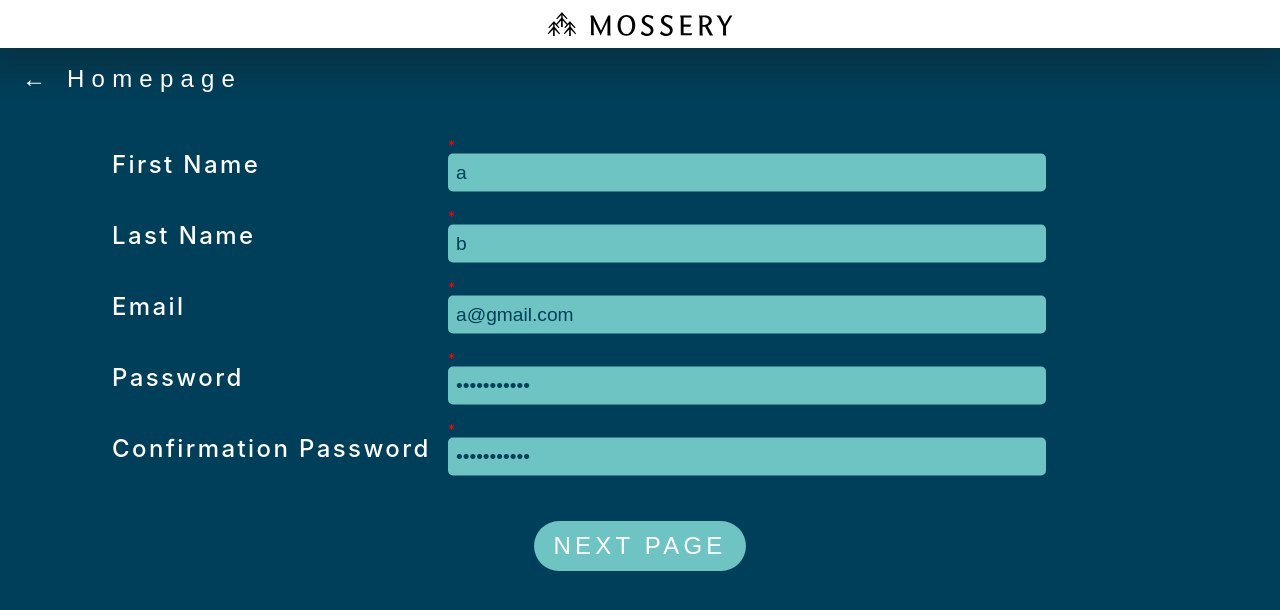
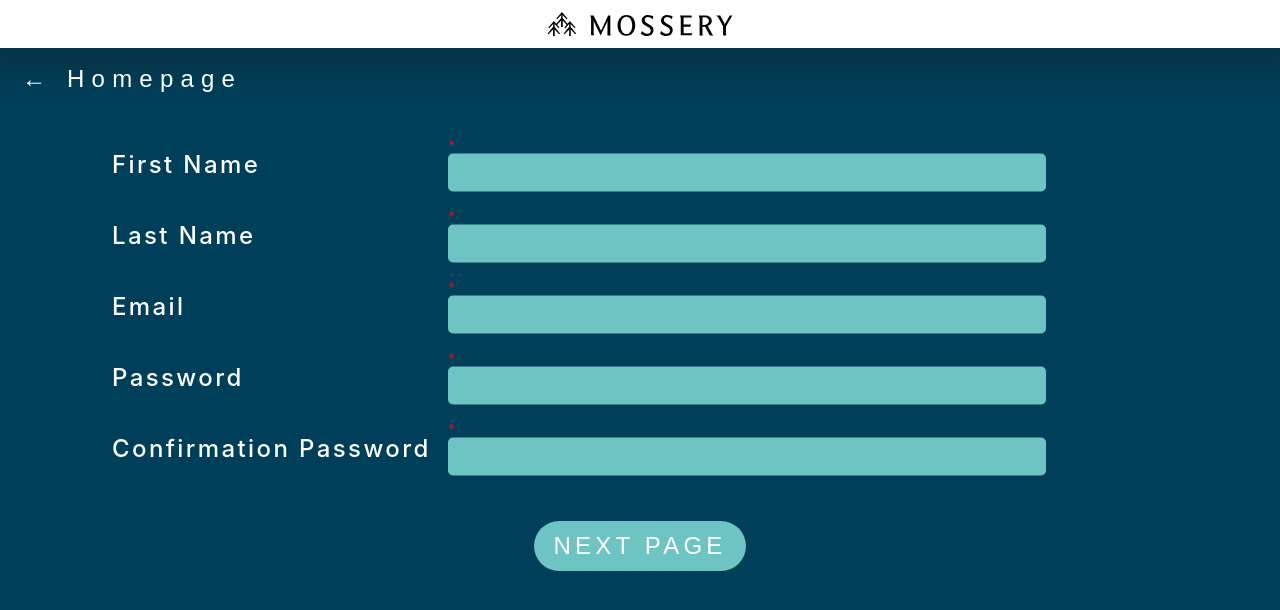
Before and after one commit to cyn-rus/mossery-test, a React (Create React App) app: page /personal in a window 1280 px wide. Shown: the top 610 px of the page. Built offline with nearby package versions, Linux system fonts and the light colour scheme.

Commit message:
change default form value

```diff
--- a/src/context.js
+++ b/src/context.js
@@ -1,13 +1,13 @@
 import React, { useState, useEffect } from 'react'
 
 const initialValues = {
-  firstName: "a",
-  lastName: "b",
-  email: "a@gmail.com",
-  password: "Abcdefghi0)",
-  confPassword: "Abcdefghi0)",
+  firstName: "",
+  lastName: "",
+  email: "",
+  password: "",
+  confPassword: "",
   dob: new Date(),
-  agreement: false,
+  agreement: false
 }
 
 export const AppContext = React.createContext({ formData: {...initialValues}, setFormData: () => null})
```
